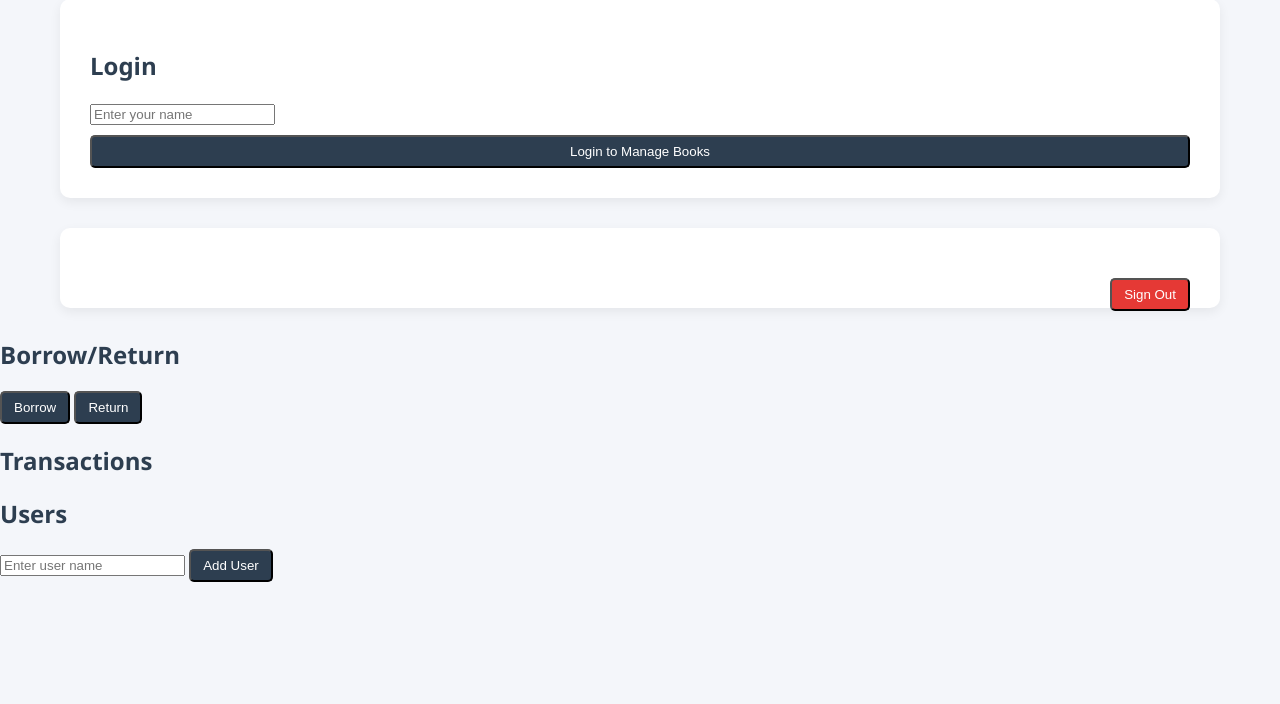
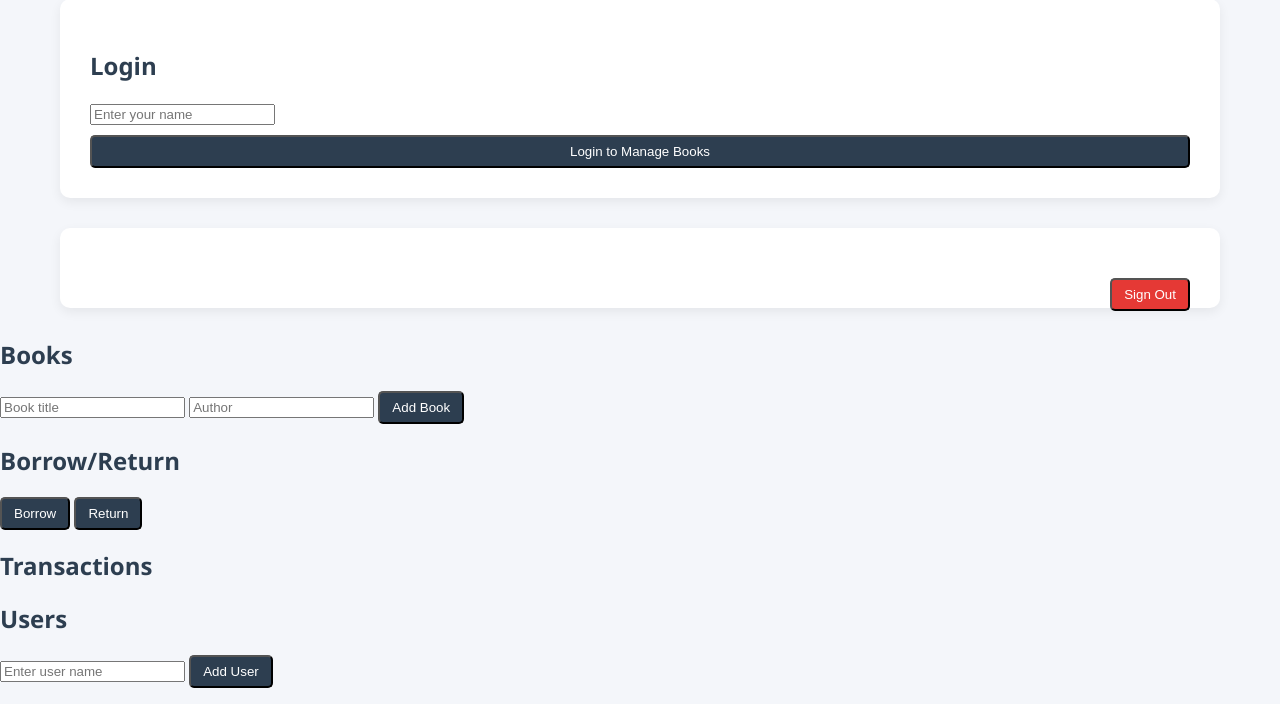
Before and after one commit to dishank-8888/mini-library--leader, a Python web app: template template/index.html in a window 1280 px wide. Shown: the part 206-910 px from the top of the page. Before the commit the page ends 788 px from the top, so only its background shows below. Run offline with Jinja, Linux system fonts and the light colour scheme; the template is opened without the code that fills it, so the values that code supplies are empty.

Commit message:
Added my part of code

```diff
--- a/template/index.html
+++ b/template/index.html
@@ -105,6 +105,54 @@
         <!-- Panels will go here in next commit -->
     </div>
 </div>
+<!-- Book Panel -->
+<div class="panel">
+    <h2>Books</h2>
+    <input type="text" id="bookTitle" placeholder="Book title">
+<input type="text" id="bookAuthor" placeholder="Author">
+<button onclick="addBook()">Add Book</button>
+    <ul id="bookList"></ul>
+</div>
+<script>
+    async function fetchBooks() {
+    const res = await fetch('/books');
+    const books = await res.json();
+    const bookList = document.getElementById('bookList');
+    bookList.innerHTML = '';
+    async function addBook() {
+    const title = document.getElementById('bookTitle').value;
+   async function addBook() {
+    const title = document.getElementById('bookTitle').value;
+    const author = document.getElementById('bookAuthor').value;
+    const res = await fetch('/books', {
+        method: 'POST',
+        headers: {'Content-Type': 'application/json'},
+        body: JSON.stringify({title, author})
+    });
+    if (!res.ok) {
+        const error = await res.json();
+        alert(error.error || 'Failed to add book');
+        return;
+    }
+    fetchBooks();
+}
+    }
+   books.forEach(b => {
+    bookList.innerHTML += `<li>${b.title} by ${b.author} ${b.available !== undefined ? (b.available ? '(Available)' : '(Borrowed)') : ''}</li>`;
+});
+
+
+    async function addBook() {
+    const title = document.getElementById('bookTitle').value;
+    const author = document.getElementById('bookAuthor').value;
+    await fetch('/books', {
+        method: 'POST',
+        headers: {'Content-Type': 'application/json'},
+        body: JSON.stringify({title, author})
+    });
+    fetchBooks();
+}}
+</script>
 <!-- Borrow/Return Panel -->
 <div class="panel">
     <h2>Borrow/Return</h2>
```
Also changed, not shown: app.py (+69 -0 lines).
